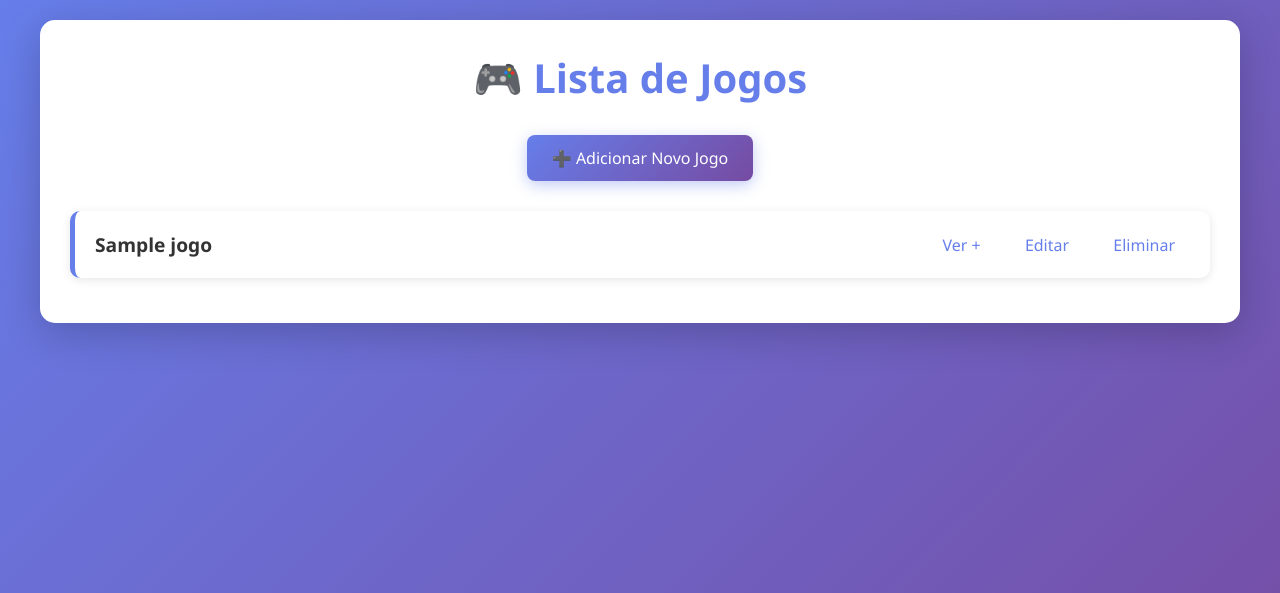
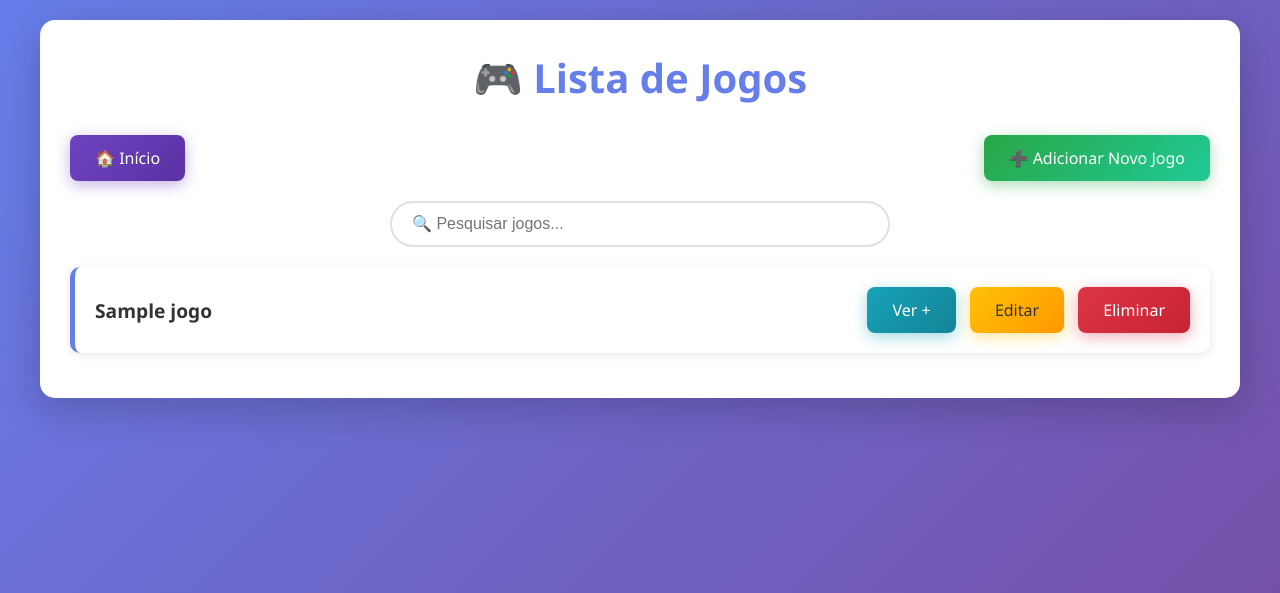
Before and after one commit to TiagoCastro05/ListaJogosPW, a PHP site: page /movie/movie in a window 1280 px wide. Shown: the top 593 px of the page. Run offline with PHP 8.4, Linux system fonts and the light colour scheme; tables that the repository leaves empty or names only in its code hold one stand-in row (values such as "Sample post").

Commit message:
Commit 5 - Adição do botão inicial e mudança de cores

```diff
--- a/app/views/movie/index.php
+++ b/app/views/movie/index.php
@@ -3,8 +3,13 @@
 <div class="container">
   <h1>🎮 Lista de Jogos</h1>
 
-  <div style="text-align: center; margin-bottom: 30px;">
-    <a href="<?php echo $url_alias;?>/movie/create" class="btn">➕ Adicionar Novo Jogo</a>
+  <div class="top-actions">
+    <a href="/jogosapp/" class="btn btn-home">🏠 Início</a>
+    <a href="<?php echo $url_alias;?>/movie/create" class="btn btn-success">➕ Adicionar Novo Jogo</a>
+  </div>
+
+  <div class="search-bar">
+    <input type="text" id="searchInput" placeholder="🔍 Pesquisar jogos..." onkeyup="searchGames()">
   </div>
 
   <?php
@@ -27,16 +32,53 @@
   }
   ?>
 
-  <ul>
+  <ul id="gamesList">
     <?php foreach ($data['movies'] as $movie) { ?>
-      <li>
+      <li class="game-item">
         <strong><?php echo $movie['title']; ?></strong>
         <div>
-          <a href="<?php echo $url_alias;?>/movie/get/<?php echo $movie['id'];?>">Ver +</a>
-          <a href="<?php echo $url_alias;?>/movie/update/<?php echo $movie['id'];?>">Editar</a>
-          <a href="<?php echo $url_alias;?>/movie/delete/<?php echo $movie['id'];?>" onclick="return confirm('Tem a certeza que deseja eliminar este jogo?')">Eliminar</a>
+          <a href="<?php echo $url_alias;?>/movie/get/<?php echo $movie['id'];?>" class="btn btn-info">Ver +</a>
+          <a href="<?php echo $url_alias;?>/movie/update/<?php echo $movie['id'];?>" class="btn btn-warning">Editar</a>
+          <a href="<?php echo $url_alias;?>/movie/delete/<?php echo $movie['id'];?>" class="btn btn-danger" onclick="return confirm('Tem a certeza que deseja eliminar este jogo?')">Eliminar</a>
         </div>
       </li>
     <?php } ?>
   </ul>
+
+  <div id="noResults" style="display: none; text-align: center; padding: 40px; color: #999;">
+    <h3>🔍 Nenhum jogo encontrado</h3>
+    <p>Tente pesquisar com outros termos</p>
+  </div>
 </div>
+
+<script>
+function searchGames() {
+  const input = document.getElementById('searchInput');
+  const filter = input.value.toLowerCase();
+  const gamesList = document.getElementById('gamesList');
+  const items = gamesList.getElementsByClassName('game-item');
+  let visibleCount = 0;
+
+  for (let i = 0; i < items.length; i++) {
+    const title = items[i].getElementsByTagName('strong')[0];
+    const txtValue = title.textContent || title.innerText;
+
+    if (txtValue.toLowerCase().indexOf(filter) > -1) {
+      items[i].style.display = '';
+      visibleCount++;
+    } else {
+      items[i].style.display = 'none';
+    }
+  }
+
+  // Mostrar/esconder mensagem "nenhum resultado"
+  const noResults = document.getElementById('noResults');
+  if (visibleCount === 0 && filter !== '') {
+    noResults.style.display = 'block';
+    gamesList.style.display = 'none';
+  } else {
+    noResults.style.display = 'none';
+    gamesList.style.display = 'block';
+  }
+}
+</script>
--- a/assets/css/main.css
+++ b/assets/css/main.css
@@ -75,6 +75,108 @@ button:hover,
 a.btn:hover {
   transform: translateY(-2px);
   box-shadow: 0 6px 20px rgba(102, 126, 234, 0.6);
+}
+
+/* Botões coloridos */
+a.btn-success,
+button.btn-success {
+  background: linear-gradient(135deg, #28a745 0%, #20c997 100%) !important;
+  box-shadow: 0 4px 15px rgba(40, 167, 69, 0.4) !important;
+}
+
+a.btn-success:hover,
+button.btn-success:hover {
+  box-shadow: 0 6px 20px rgba(40, 167, 69, 0.6) !important;
+}
+
+a.btn-danger,
+button.btn-danger {
+  background: linear-gradient(135deg, #dc3545 0%, #c82333 100%) !important;
+  box-shadow: 0 4px 15px rgba(220, 53, 69, 0.4) !important;
+}
+
+a.btn-danger:hover,
+button.btn-danger:hover {
+  box-shadow: 0 6px 20px rgba(220, 53, 69, 0.6) !important;
+}
+
+a.btn-warning,
+button.btn-warning {
+  background: linear-gradient(135deg, #ffc107 0%, #ff9800 100%) !important;
+  box-shadow: 0 4px 15px rgba(255, 193, 7, 0.4) !important;
+  color: #333 !important;
+}
+
+a.btn-warning:hover,
+button.btn-warning:hover {
+  box-shadow: 0 6px 20px rgba(255, 193, 7, 0.6) !important;
+}
+
+a.btn-info,
+button.btn-info {
+  background: linear-gradient(135deg, #17a2b8 0%, #138496 100%) !important;
+  box-shadow: 0 4px 15px rgba(23, 162, 184, 0.4) !important;
+}
+
+a.btn-info:hover,
+button.btn-info:hover {
+  box-shadow: 0 6px 20px rgba(23, 162, 184, 0.6) !important;
+}
+
+a.btn-secondary,
+button.btn-secondary {
+  background: linear-gradient(135deg, #6c757d 0%, #545b62 100%) !important;
+  box-shadow: 0 4px 15px rgba(108, 117, 125, 0.4) !important;
+}
+
+a.btn-secondary:hover,
+button.btn-secondary:hover {
+  box-shadow: 0 6px 20px rgba(108, 117, 125, 0.6) !important;
+}
+
+a.btn-home,
+button.btn-home {
+  background: linear-gradient(135deg, #6f42c1 0%, #5a32a3 100%) !important;
+  box-shadow: 0 4px 15px rgba(111, 66, 193, 0.4) !important;
+  margin-right: 10px;
+}
+
+a.btn-home:hover,
+button.btn-home:hover {
+  box-shadow: 0 6px 20px rgba(111, 66, 193, 0.6) !important;
+}
+
+/* Barra de pesquisa */
+.search-bar {
+  margin: 20px 0;
+  display: flex;
+  justify-content: center;
+  gap: 10px;
+}
+
+.search-bar input[type="text"] {
+  width: 100%;
+  max-width: 500px;
+  padding: 12px 20px;
+  border: 2px solid #e0e0e0;
+  border-radius: 25px;
+  font-size: 16px;
+  transition: all 0.3s ease;
+  margin-bottom: 0;
+}
+
+.search-bar input[type="text"]:focus {
+  border-color: #667eea;
+  box-shadow: 0 0 0 3px rgba(102, 126, 234, 0.1);
+}
+
+.top-actions {
+  display: flex;
+  justify-content: space-between;
+  align-items: center;
+  margin-bottom: 20px;
+  flex-wrap: wrap;
+  gap: 15px;
 }
 
 /* Formulários */
```
Also changed, not shown: app/views/movie/create.php (+7 -2 lines), app/views/movie/get.php (+8 -2 lines), app/views/movie/update.php (+7 -2 lines).
